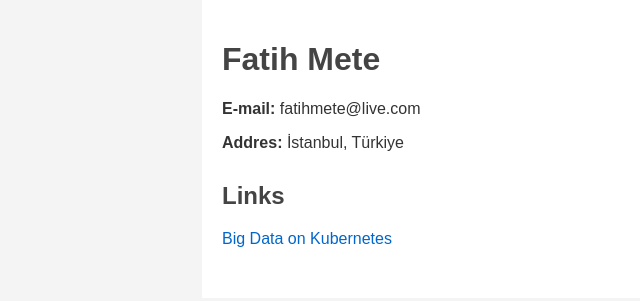
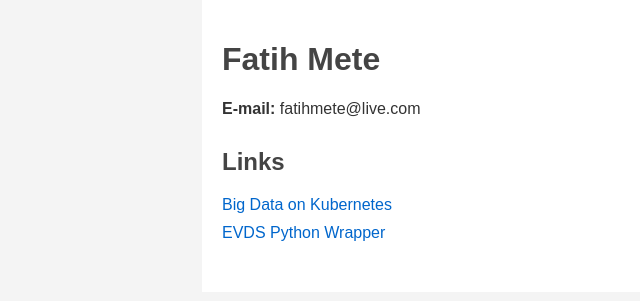
Before and after one commit to fatihmete/fatihmete.github.io, a plain HTML site: page index.html in a window 1280 px wide. Shown: the whole page, without its empty margins (18-658 px from the left). Drawn offline with Linux system fonts and the light colour scheme.

Commit message:
Remove address information and update links section in index.html

```diff
--- a/index.html
+++ b/index.html
@@ -45,13 +45,13 @@
 
     <div class="section">
       <p><strong>E-mail:</strong> fatihmete@live.com</p>
-      <p><strong>Addres:</strong> İstanbul, Türkiye</p>
     </div>
 
     <div class="section">
       <h2>Links</h2>
       <ul>
         <li><a href="https://fatihmete.github.io/big-data-on-kubernetes" target="_blank">Big Data on Kubernetes</a></li>
+        <li><a href="https://github.com/fatihmete/evds" target="_blank">EVDS Python Wrapper</a></li>
       </ul>
     </div>
   </div>
```
